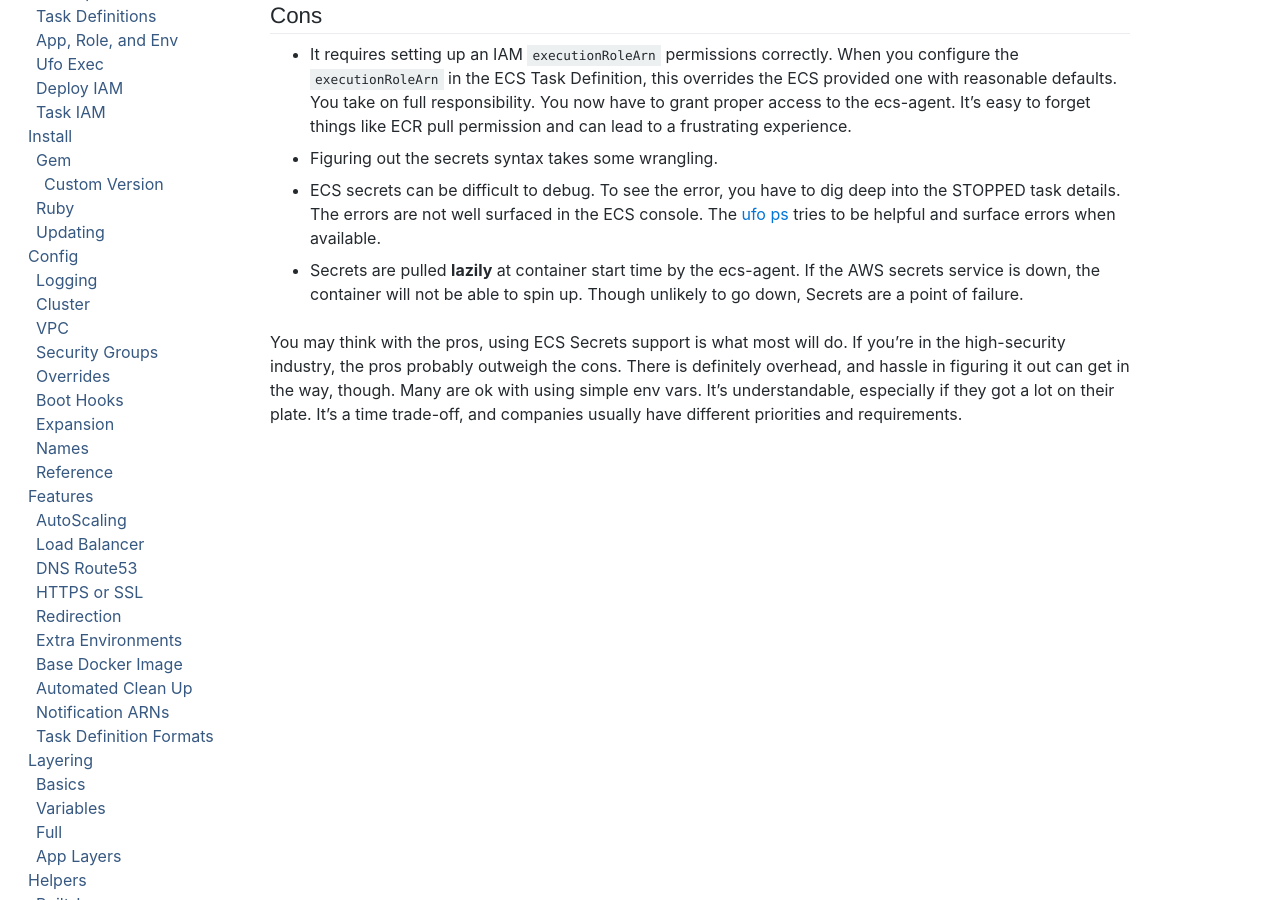
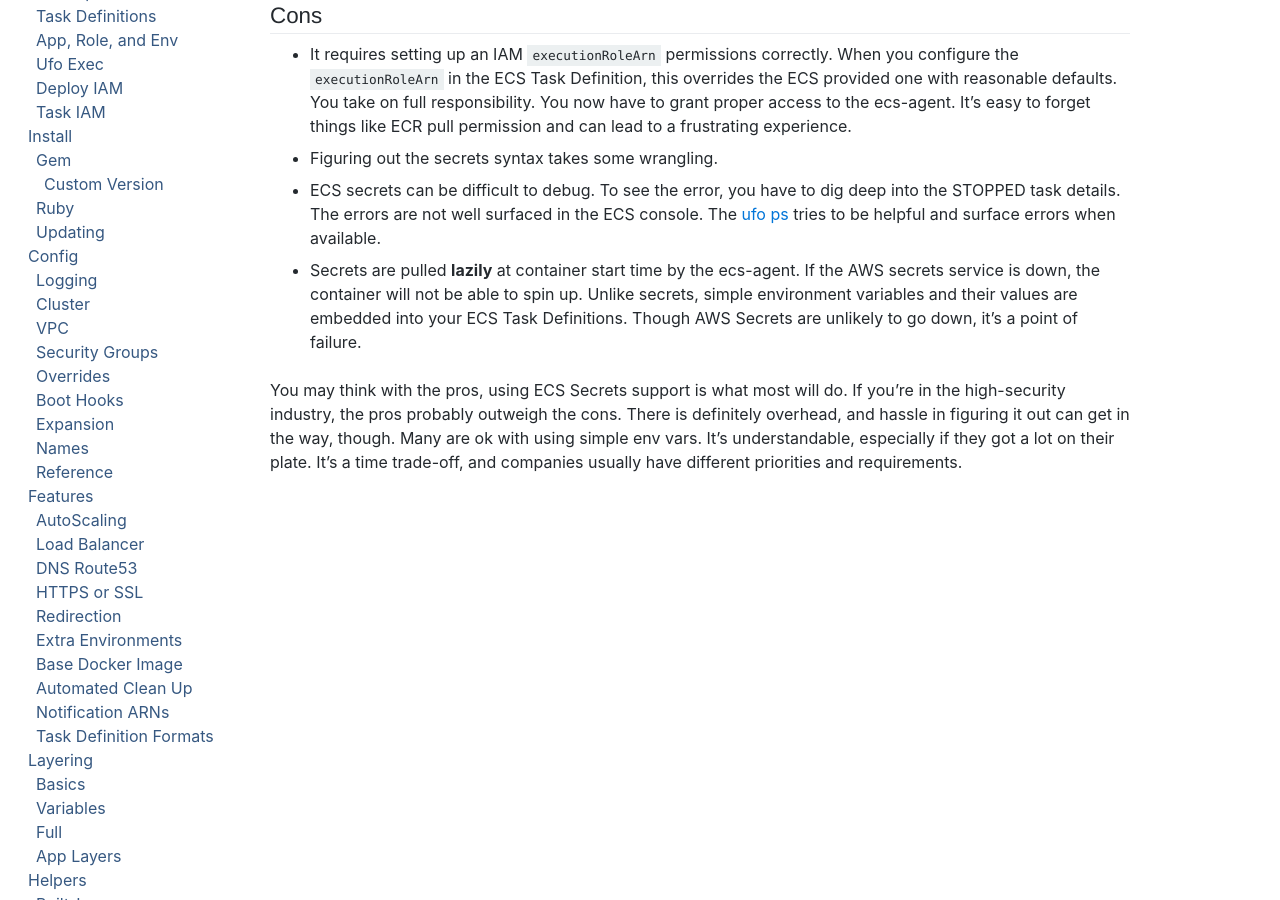
Before and after one commit to boltops-tools/ufo-docs, a Jekyll site: the page built from _docs/more/secrets-pros-and-cons.md, in a window 1280 px wide and 900 px high, scrolled down 533 px. Built offline with Jekyll 4.4.1, drawn with Linux system fonts in a browser that asks for light colours; cached includes are drawn as plain includes; a script that is not in the unit is left out.

Commit message:
update docs

```diff
--- a/_docs/more/secrets-pros-and-cons.md
+++ b/_docs/more/secrets-pros-and-cons.md
@@ -21,6 +21,6 @@ We'll go over some of the pros and cons of using secrets.
 * It requires setting up an IAM `executionRoleArn` permissions correctly. When you configure the `executionRoleArn` in the ECS Task Definition, this overrides the ECS provided one with reasonable defaults. You take on full responsibility. You now have to grant proper access to the ecs-agent. It's easy to forget things like ECR pull permission and can lead to a frustrating experience.
 * Figuring out the secrets syntax takes some wrangling.
 * ECS secrets can be difficult to debug. To see the error, you have to dig deep into the STOPPED task details. The errors are not well surfaced in the ECS console. The [ufo ps]({% link _reference/ufo-ps.md %}) tries to be helpful and surface errors when available.
-* Secrets are pulled **lazily** at container start time by the ecs-agent. If the AWS secrets service is down, the container will not be able to spin up. Though unlikely to go down, Secrets are a point of failure.
+* Secrets are pulled **lazily** at container start time by the ecs-agent. If the AWS secrets service is down, the container will not be able to spin up. Unlike secrets, simple environment variables and their values are embedded into your ECS Task Definitions. Though AWS Secrets are unlikely to go down, it's a point of failure.
 
 You may think with the pros, using ECS Secrets support is what most will do. If you're in the high-security industry, the pros probably outweigh the cons. There is definitely overhead, and hassle in figuring it out can get in the way, though. Many are ok with using simple env vars. It's understandable, especially if they got a lot on their plate. It's a time trade-off, and companies usually have different priorities and requirements.
```
